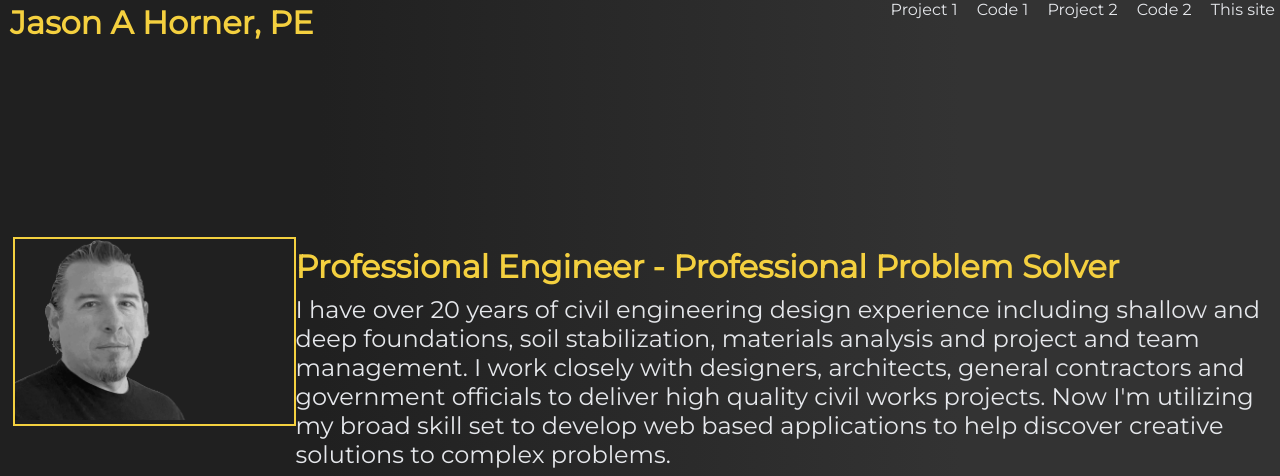
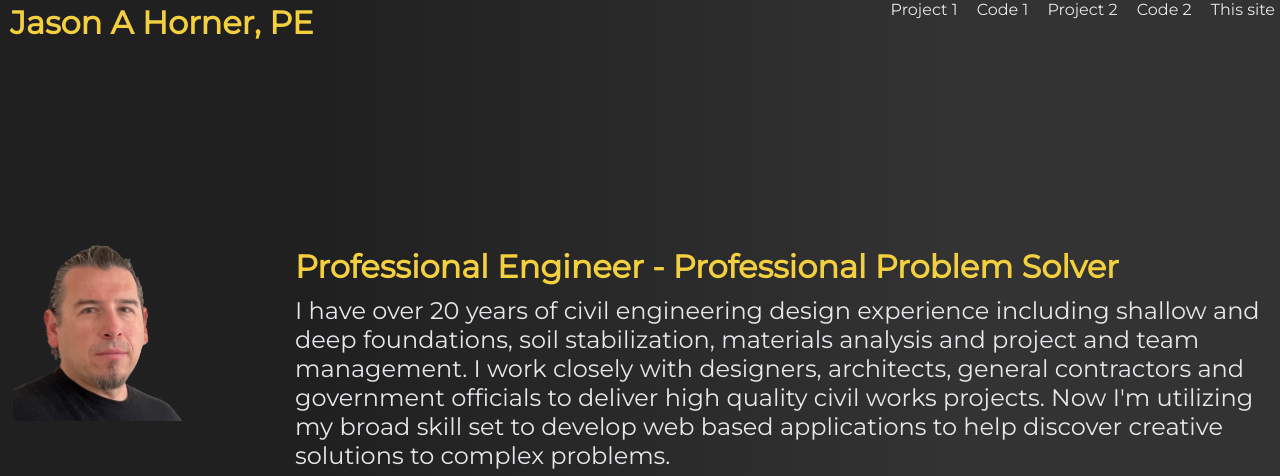
Before and after one commit to Horner-J/homepage, a plain HTML site: page index.html in a window 1280 px wide. In both pictures the pointer is over the picture 104 px from the left and 328 px from the top of the page. Shown: the top 476 px of the page. Drawn offline with Linux system fonts and the light colour scheme.

Commit message:
Merging dev branch

```diff
--- a/index.html
+++ b/index.html
@@ -28,7 +28,7 @@
 
         <div class="hero-profile">
 
-          <p class ="hero-image"><img src="images/profile-bw-transparent-cropped.png"></p>
+          <p class ="hero-image"><img src="images/profile-transparent-color-square.png"></p>
 
         </div>
 
--- a/styles/style.css
+++ b/styles/style.css
@@ -91,12 +91,13 @@ h1 {
   color: var(--grey-text);
 }
 
-.hero-image:hover {
+/* .hero-image:hover {
 	border: solid 2px var(--light-text);
-	transition: 500ms
-}
+	transition: 500ms;
+	filter: grayscale(.5)
+} */
 
-.hero-text button {
+/* .hero-text button {
   background-color: var(--light-text);
   border: none;
   color: var(-grey-text);
@@ -105,11 +106,17 @@ h1 {
   height: 50px;
   font-size: 14px;
   font-weight: bold;
-}
+} */
 
 .hero-profile img {
   max-width: 65%;
   height: auto;
+  filter: grayscale(1);
+}
+
+.hero-profile img:hover {
+	filter: grayscale(0);
+	transition: 500ms;
 }
 
 h1,
```
Also changed, not shown: images/profile-transparent-color-square.png (added).
